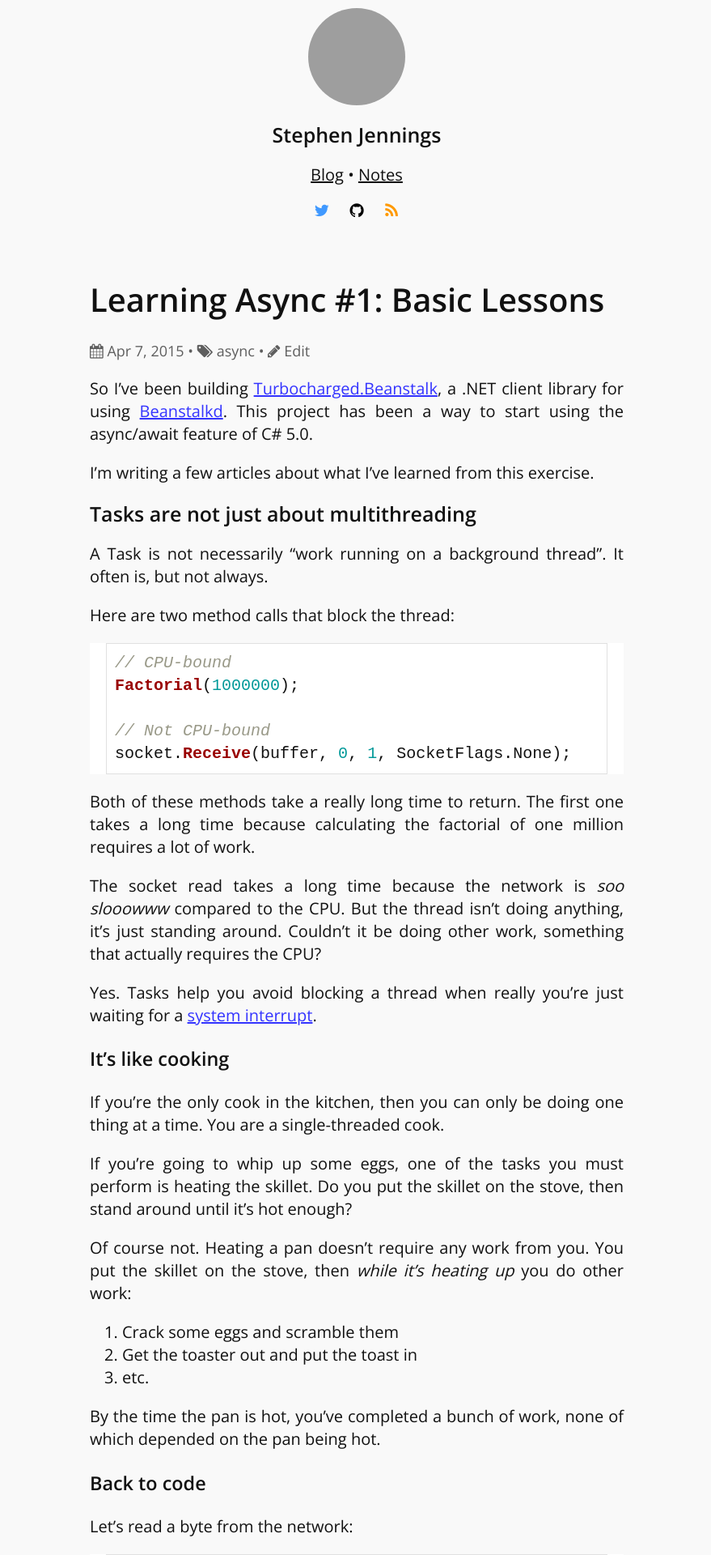
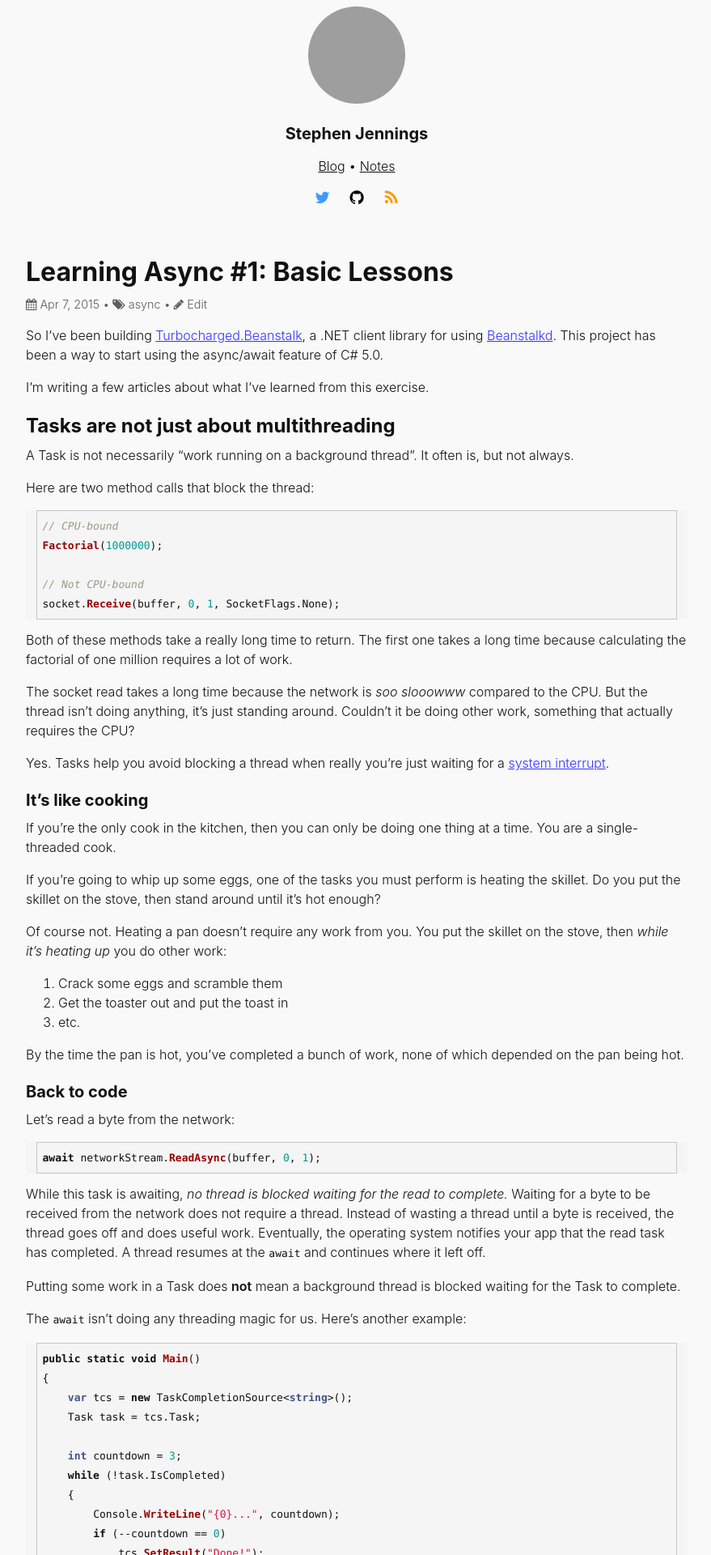
Before and after one commit to jennings/jennings.github.io, a Jekyll site: the page built from _posts/2015-04-07-learning-async-part-1.md, in a window 1280 px wide. Shown: the top 1920 px of the page at 81% size, without its empty margins (199-1078 px from the left). Built offline with Jekyll 4.4.1, drawn with Linux system fonts in a browser that asks for light colours; nearby versions of some CDN libraries; grey boxes are pictures that could not be loaded.

Commit message:
tweak legibility

```diff
--- a/_sass/_colors.scss
+++ b/_sass/_colors.scss
@@ -7,18 +7,30 @@ html, body {
     color: $text-color;
 }
 
-h1, h2 {
+h1, h2, h3, h4 {
     font-family: $heading-font-family;
-    font-weight: $base-font-weight * 2.0;
-    line-height: (1.0 + $base-line-height) / 2.0;
+    font-weight: $heading-font-weight;
+    margin-bottom: $base-font-size / 2;
 }
 
 h1 {
-    font-size: 200%;
+    font-size: $heading-font-size;
+    line-height: $heading-line-height;
 }
 
 h2 {
-    font-size: 125%;
+    font-size: $base-font-size + ($heading-font-size - $base-font-size) / 2;
+    line-height: $base-line-height + ($heading-line-height - $base-line-height) / 2;
+}
+
+h3 {
+    font-size: $base-font-size + ($heading-font-size - $base-font-size) / 4;
+    line-height: $base-line-height + ($heading-line-height - $base-line-height) / 4;
+}
+
+h4 {
+    font-size: $base-font-size + ($heading-font-size - $base-font-size) / 6;
+    line-height: $base-line-height + ($heading-line-height - $base-line-height) / 6;
 }
 
 strong {
@@ -106,13 +118,20 @@ a.social-icon.rss {
 }
 
 blockquote {
-    background-color: lighten($background-color, 25%);
-    border: solid 1px darken($background-color, 10%);
+    background-color: darken($background-color, 1.5%);
+    border: solid 1px darken($background-color, 20%);
 }
 
 pre {
-    background-color: lighten($background-color, 25%);
-    border: solid 1px darken($background-color, 10%);
+    font-family: $code-font-family;
+    font-size: $code-font-size;
+    background-color: darken($background-color, 1.5%);
+    border: solid 1px darken($background-color, 20%);
+}
+
+code {
+    font-family: $code-font-family;
+    font-size: $code-font-size;
 }
 
 #footer {
--- a/css/highlight.css
+++ b/_sass/_highlight.scss
@@ -1,4 +1,4 @@
-.highlight  { background: #ffffff; }
+.highlight  { background: $code-background-color; }
 .highlight .c { color: #999988; font-style: italic } /* Comment */
 .highlight .err { color: #a61717; background-color: #e3d2d2 } /* Error */
 .highlight .k { font-weight: bold } /* Keyword */
--- a/_sass/_layout.scss
+++ b/_sass/_layout.scss
@@ -2,7 +2,7 @@ html, body {
     margin: 0;
     padding: 0;
     box-sizing: border-box;
-    text-align: justify;
+    text-align: $justification;
 }
 
 *, *:before, *:after {
@@ -38,14 +38,18 @@ html, body {
     margin-left: auto;
     margin-right: auto;
     width: 100%;
-    max-width: 700px;
+    max-width: $content-width;
 }
 
 #footer {
     margin: 2em auto 1em;
     width: 100%;
-    max-width: 700px;
+    max-width: $content-width;
     text-align: center;
+}
+
+p {
+    margin-top: 0;
 }
 
 blockquote {
--- a/css/main.scss
+++ b/css/main.scss
@@ -2,24 +2,34 @@
 ---
 
 @charset "utf-8";
-
-$base-font-family:      'Open Sans', Helvetica, Arial, sans-serif;
-$base-font-size:        20px;
-$base-font-weight:      300;
-$small-font-size:       $base-font-size * 0.875;
-$base-line-height:      1.4;
-
-$heading-font-family:  'Open Sans', Helvetica, Arial, sans-serif;
 
 $text-color:            #111;
 $background-color:      #f9f9f9;
 
 $accent-color:          #33f;
 
+$content-width:         850px;
 $sidebar-width:         250px;
 $twitter-color:         #4099ff;
 $github-color:          #000;
 $rss-color:             #f90;
+$justification:         left;
+
+$base-font-family:      -apple-system, BlinkMacSystemFont, "Segoe UI", Helvetica, Arial, sans-serif, "Apple Color Emoji", "Segoe UI Emoji", "Segoe UI Symbol";
+$base-font-size:        16px;
+$base-font-weight:      300;
+$base-line-height:      24px;
+
+$code-font-family:      SFMono-Regular, Consolas, "Liberation Mono", Menlo, Courier, monospace;
+$code-font-size:        13px;
+$code-background-color: darken($background-color, 1.5%);
+
+$small-font-size:       $base-font-size * 0.875;
+
+$heading-font-family:   $base-font-family;
+$heading-font-size:     32px;
+$heading-line-height:   40px;
+$heading-font-weight:   bold;
 
 
 @mixin media-query($device) {
@@ -54,6 +64,7 @@ $rss-color:             #f90;
 
 // Import partials from `sass_dir` (defaults to `_sass`)
 @import
+        "highlight",
         "layout",
         "colors",
         "post"
```
